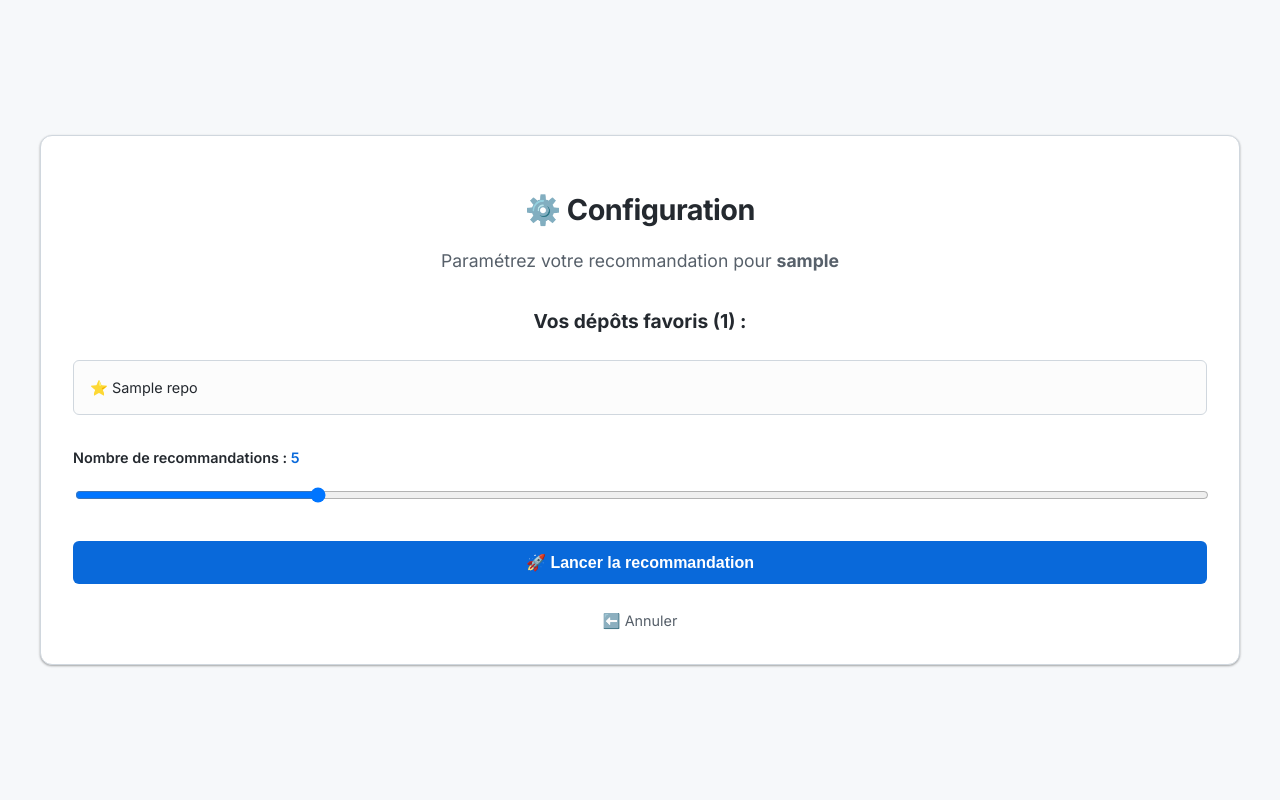
After one commit to LucasBarbet/GitHub-API-Recommendation-of-repos, a Flask app: template templates/recommendation_setup.html in a window 1280 px wide. The commit adds this page. Run offline with Flask 3, Linux system fonts and the light colour scheme; the template is opened without the code that fills it: most values are stand-ins (such as "Sample title", 1, 10 or a date in 2020).

Commit message:
Ajout d'une nouvelle page de configuration avec les repos favoris + slice pour le top k et liaison avec la BDD MongoDB Atlas

```diff
--- a/app.py
+++ b/app.py
@@ -9,14 +9,38 @@ app = Flask(__name__)
 def home():
     return render_template('index.html')
 
+import sys
+
+@app.route('/prepare_prediction', methods=['POST'])
+def prepare_prediction():
+    username = request.form.get('username', '').strip()
+    sys.stderr.write(f"DEBUG: prepare_prediction called with username='{username}'\n")
+
+    db = get_database()
+    # Recherche par "_id" (le nom d'utilisateur est stocké dans _id)
+    user_data = db[MONGO_COLLECTION_NAME].find_one({"_id": username})
+    sys.stderr.write(f"DEBUG: user_data found: {user_data}\n")
+
+    if not user_data:
+        sys.stderr.write("DEBUG: User not found, returning index.html with error\n")
+        return render_template('index.html', error="Utilisateur introuvable !", username=username)
+
+    current_repos = user_data.get('repos', [])
+    return render_template('recommendation_setup.html', username=username, current_repos=current_repos)
+
 @app.route('/predict', methods=['POST'])
 def predict():
     # 1. Récupérer l'entrée utilisateur
     username = request.form.get('username')
+    try:
+        top_k = int(request.form.get('k', 5))
+    except ValueError:
+        top_k = 5
 
     # 2. Récupérer les infos de cet utilisateur dans MONGO
     db = get_database()
-    user_data = db[MONGO_COLLECTION_NAME].find_one({"username": username}) # ou "_id": username selon votre modif
+    # Recherche par "_id"
+    user_data = db[MONGO_COLLECTION_NAME].find_one({"_id": username})
 
     if not user_data:
         return render_template('index.html', error="Utilisateur introuvable dans la base !")
@@ -25,7 +49,11 @@ def predict():
 
     # 3. Faire la prédiction via le composant
     pipeline = PredictionPipeline()
-    recommendations = pipeline.predict(username, current_repos)
+    try:
+        recommendations = pipeline.predict(username, current_repos, top_k=top_k)
+    except TypeError: # Fallback if predict doesn't support top_k yet
+        recommendations = pipeline.predict(username, current_repos)
+        recommendations = recommendations[:top_k] # Slice result if needed
 
     # 4. Afficher les résultats
     return render_template('results.html', username=username, recommendations=recommendations)
@@ -39,10 +67,12 @@ def add_user():
     db = get_database()
     collection = db[MONGO_COLLECTION_NAME]
 
-    if collection.find_one({"username": username}):
+    # Vérification par "_id"
+    if collection.find_one({"_id": username}):
         return render_template('index.html', error=f"L'utilisateur {username} existe déjà !")
 
-    collection.insert_one({"username": username, "repos": []})
+    # Insertion avec "_id" = username
+    collection.insert_one({"_id": username, "repos": []})
     return render_template('index.html', success=f"Utilisateur {username} ajouté avec succès !")
 
 @app.route('/dashboard')
--- a/src/GitHubAPIRecommendationOfRepos/components/prediction.py
+++ b/src/GitHubAPIRecommendationOfRepos/components/prediction.py
@@ -10,7 +10,7 @@ class PredictionPipeline:
         self.model_path = ModelTrainerConfig().trained_model_file_path
         self.preprocessor_path = DataTransformationConfig().preprocessor_obj_file_path
 
-    def predict(self, username, user_repos):
+    def predict(self, username, user_repos, top_k=5):
         """
         Reçoit un utilisateur et ses repos, et renvoie une recommandation.
         """
@@ -38,7 +38,8 @@ class PredictionPipeline:
             # Exemple : Si c'est une classification de cluster, on pourrait renvoyer les tops repos du cluster.
             # Pour cet exemple MLOps, on renvoie une liste statique ou basée sur la logique métier.
 
-            return ["tensorflow/tensorflow", "keras-team/keras", "pytorch/pytorch"]
+            recommendations = ["tensorflow/tensorflow", "keras-team/keras", "pytorch/pytorch", "huggingface/transformers", "scikit-learn/scikit-learn", "pandas-dev/pandas", "numpy/numpy"]
+            return recommendations[:top_k]
 
         except Exception as e:
             raise e
--- /dev/null
+++ b/templates/recommendation_setup.html
@@ -0,0 +1,84 @@
+<!DOCTYPE html>
+<html lang="fr">
+<head>
+    <meta charset="UTF-8">
+    <meta name="viewport" content="width=device-width, initial-scale=1.0">
+    <title>Configuration de la Recommandation</title>
+    <link rel="preconnect" href="https://fonts.googleapis.com">
+    <link rel="preconnect" href="https://fonts.gstatic.com" crossorigin>
+    <link href="https://fonts.googleapis.com/css2?family=Inter:wght@400;600;700&display=swap" rel="stylesheet">
+    <link rel="stylesheet" href="{{ url_for('static', filename='style.css') }}">
+    <style>
+        .favorites-list {
+            text-align: left;
+            margin: 1.5rem 0;
+            max-height: 200px;
+            overflow-y: auto;
+            border: 1px solid var(--border-color);
+            border-radius: var(--radius-md);
+            padding: 0.5rem;
+            background: #fcfcfc;
+        }
+        .favorite-item {
+            padding: 0.5rem;
+            border-bottom: 1px solid #eee;
+            font-size: 0.9rem;
+        }
+        .favorite-item:last-child {
+            border-bottom: none;
+        }
+        .slider-container {
+            margin: 2rem 0;
+            text-align: left;
+        }
+        .slider-label {
+            display: flex;
+            justify-content: space-between;
+            margin-bottom: 0.5rem;
+            font-weight: 600;
+        }
+        input[type=range] {
+            width: 100%;
+        }
+    </style>
+</head>
+
+<body>
+    <div class="main-wrapper wide-layout">
+        <div class="card intro-card">
+            <h1>⚙️ Configuration</h1>
+            <p class="subtitle">Paramétrez votre recommandation pour <strong>{{ username }}</strong></p>
+
+            <div class="favorites-section">
+                <h3>Vos dépôts favoris ({{ current_repos|length }}) :</h3>
+                <div class="favorites-list">
+                    {% if current_repos %}
+                        {% for repo in current_repos %}
+                            <div class="favorite-item">⭐ {{ repo }}</div>
+                        {% endfor %}
+                    {% else %}
+                        <div class="favorite-item" style="color: var(--text-secondary);">Aucun dépôt favori trouvé.</div>
+                    {% endif %}
+                </div>
+            </div>
+
+            <form action="/predict" method="post" class="predict-form">
+                <input type="hidden" name="username" value="{{ username }}">
+
+                <div class="slider-container">
+                    <div class="slider-label">
+                        <label for="k_slider">Nombre de recommandations : <span id="k_value" style="color: var(--primary-color);">5</span></label>
+                    </div>
+                    <input type="range" id="k_slider" name="k" min="1" max="20" value="5" oninput="document.getElementById('k_value').textContent = this.value">
+                </div>
+
+                <button type="submit" class="btn-primary">🚀 Lancer la recommandation</button>
+            </form>
+
+            <div class="actions" style="margin-top: 1.5rem;">
+                <a href="/" class="btn-ghost">⬅️ Annuler</a>
+            </div>
+        </div>
+    </div>
+</body>
+</html>
```
Also changed, not shown: docker-compose.yml (+3 -13 lines), templates/index.html (+4 -3 lines).
